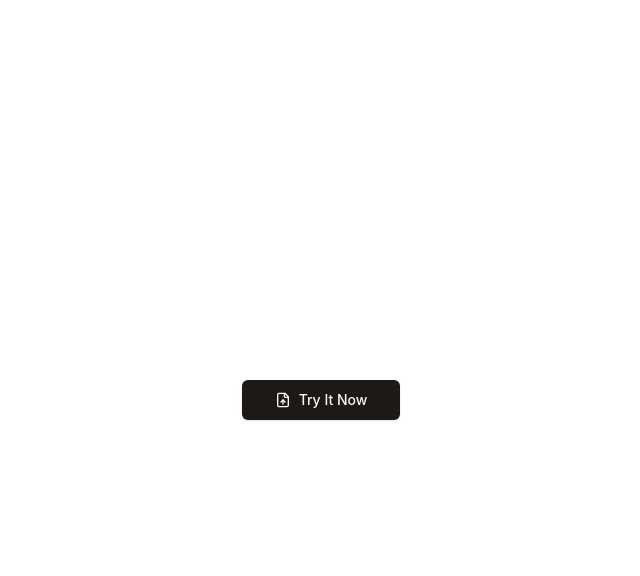
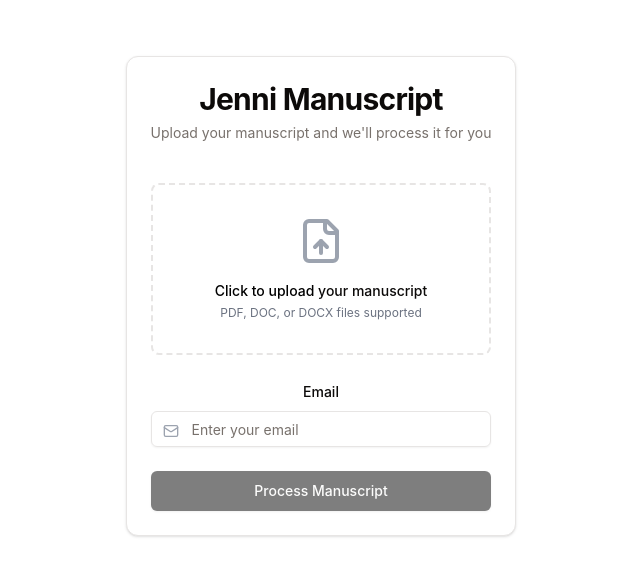
Before and after one commit to JoeS51/jenni-manuscript-frontend, a React (Vite) app: page /feedback in a window 1280 px wide. Shown: the top 576 px of the page, without its empty margins (319-959 px from the left). Built offline with nearby package versions, Linux system fonts and the light colour scheme.

Commit message:
finished upload page

```diff
--- a/src/api/ChatCompletion.ts
+++ b/src/api/ChatCompletion.ts
@@ -18,4 +18,14 @@
     }
 }
 
+export const sendFile = async (file: FormData) => {
+    try {
+        const response = await instance.post('/upload', { file });
+        return response.data;
+    } catch (err) {
+        console.error("Error sending file: ", err);
+        throw err;
+    }
+}
+
 export default instance;
--- a/src/pages/OutputPage.tsx
+++ b/src/pages/OutputPage.tsx
@@ -1,62 +1,118 @@
-import React, { useRef } from 'react'
+import React, { useRef } from 'react';
 import { Button } from "../components/ui/button";
-import { FileUp } from "lucide-react";
-
-const handleButtonClick = () => {
-    console.log("Button clicked");
-}
+import { Input } from "../components/ui/input";
+import { FileUp, Mail } from "lucide-react";
+import { Card, CardContent, CardDescription, CardFooter, CardHeader, CardTitle } from '../components/ui/card';
+import { Label } from '../components/ui/label';
+import { sendFile } from '../api/ChatCompletion';
 
 export default function OutputPage() {
     const fileInputRef = useRef<HTMLInputElement>(null);
-
     const [file, setFile] = React.useState<File | null>(null);
     const [pdfUrl, setPdfUrl] = React.useState("");
+    const [email, setEmail] = React.useState("");
+
+    const processBtnClick = () => {
+        const formData = new FormData();
+        if (file == null) return;
+        formData.append("file", file);
+        formData.append("email", email);
+        sendFile(formData);
+    }
 
     const handleButtonClick = () => {
         if (fileInputRef.current) {
             fileInputRef.current.click();
         }
-    }
+    };
 
     const handleFileUpload = (e: React.ChangeEvent<HTMLInputElement>) => {
-        const file = e.target.files?.[0] || null;
-        console.log(file)
-        setFile(file);
-        if (file) {
-            const reader = new FileReader();
-
-            // reader.onload = (event) => {
-            //     const fileContent = event?.target?.result;
-            //     console.log("File content:", fileContent);
-            // };
-
-            const url = URL.createObjectURL(file);
+        const uploadedFile = e.target.files?.[0] || null;
+        setFile(uploadedFile);
+        if (uploadedFile) {
+            const url = URL.createObjectURL(uploadedFile);
             setPdfUrl(url);
         }
-    }
+    };
 
     return (
-        <div>
+        <div className="min-h-screen p-6 flex flex-col items-center">
+            <Card className="w-full max-w-3xl">
+                <CardHeader className="text-center">
+                    <CardTitle className="text-3xl font-bold">Jenni Manuscript</CardTitle>
+                    <CardDescription>
+                        Upload your manuscript and we'll process it for you
+                    </CardDescription>
+                </CardHeader>
+                <CardContent className="space-y-6">
+                    <div className="space-y-4">
                         <input
                             type="file"
-                className='hidden'
+                            className="hidden"
                             accept=".pdf, .doc, .docx"
                             ref={fileInputRef}
                             onChange={handleFileUpload}
                         />
-            <Button size="lg" className="gap-2" onClick={handleButtonClick}>
-                <FileUp className="w-5 h-5" />
-                Try It Now
-            </Button>
-            {pdfUrl && (
-                <div className="w-full h-screen border border-gray-200 rounded-lg">
+                        <div
+                            className="border-2 border-dashed rounded-lg p-8 text-center cursor-pointer hover:border-black transition-colors"
+                            onClick={handleButtonClick}
+                        >
+                            <FileUp className="mx-auto h-12 w-12 text-gray-400" />
+                            <div className="mt-4">
+                                <p className="text-sm font-medium">
+                                    {file ? (
+                                        <span className="text-black">{file.name}</span>
+                                    ) : (
+                                        <>
+                                            <span className="text-black">Click to upload</span> your manuscript
+                                        </>
+                                    )}
+                                </p>
+                                <p className="text-xs text-gray-500 mt-1">
+                                    PDF, DOC, or DOCX files supported
+                                </p>
+                            </div>
+                        </div>
+                    </div>
+
+                    {/* {pdfUrl && (
+                        <div className="w-full h-[50vh] border border-gray-200 rounded-lg overflow-hidden bg-white">
                             <iframe
                                 src={pdfUrl}
-                        className="w-full h-full rounded-lg"
+                                className="w-full h-full"
                                 title="PDF Viewer"
                             />
                         </div>
-            )}
+                    )} */}
+
+                    <div className="space-y-4">
+                        <div className="space-y-2">
+                            <Label htmlFor="email">Email</Label>
+                            <div className="relative">
+                                <Mail className="absolute left-3 top-3 h-4 w-4 text-gray-400" />
+                                <Input
+                                    id="email"
+                                    type="email"
+                                    placeholder="Enter your email"
+                                    className="pl-10"
+                                    value={email}
+                                    onChange={(e: { target: { value: React.SetStateAction<string>; }; }) => setEmail(e.target.value)}
+                                />
                             </div>
-    )
+                        </div>
+                    </div>
+                </CardContent>
+                <CardFooter>
+                    <Button
+                        size="lg"
+                        className="w-full bg-black hover:bg-gray-800"
+                        disabled={!file || !email}
+                        onClick={processBtnClick}
+                    >
+                        Process Manuscript
+                    </Button>
+                </CardFooter>
+            </Card>
+        </div>
+    );
 }
```
Lines whose indentation alone changed are shown as unchanged.
